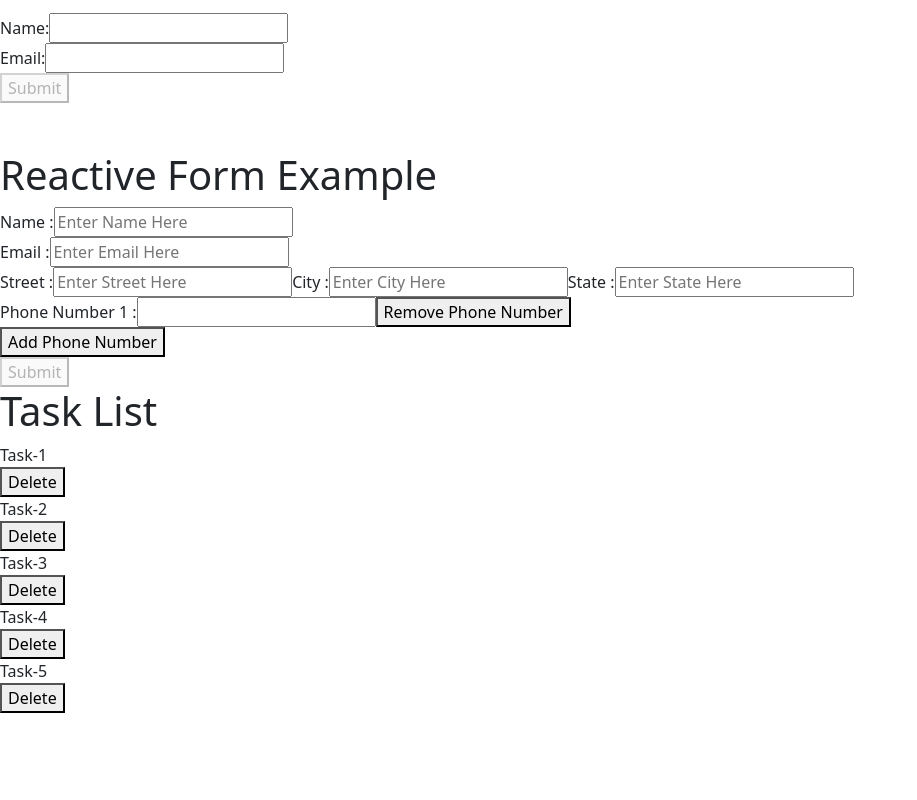
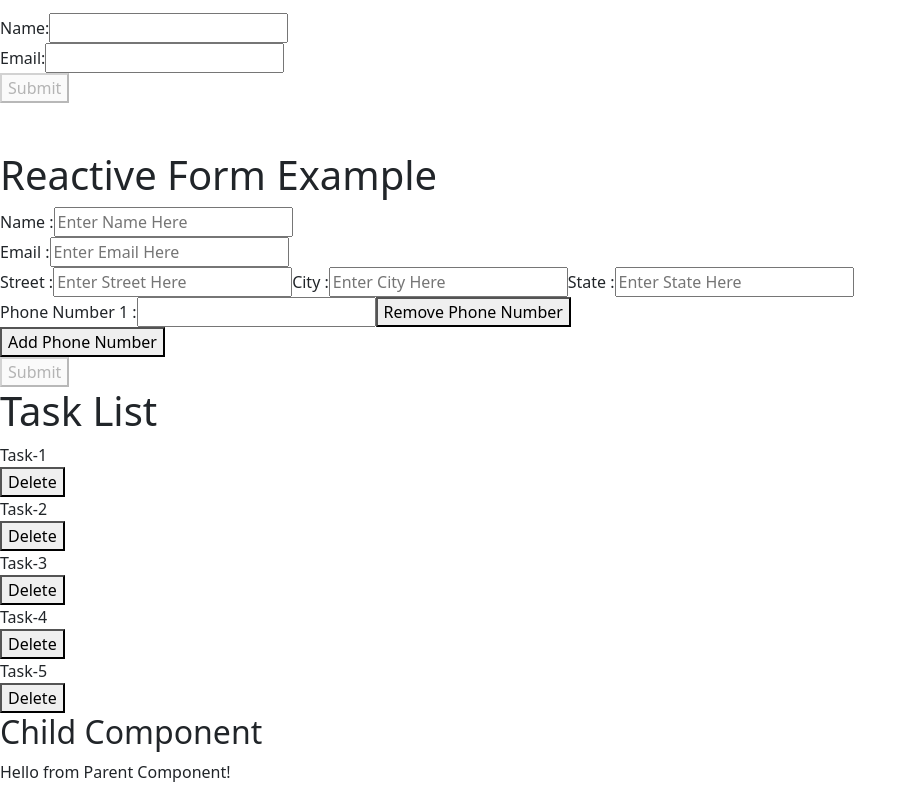
Before and after one commit to MufizVora/my-angular-app, an Angular app: page / in a window 1280 px wide. Shown: the part 9030-9830 px from the top of the page, without its empty margins (0-917 px from the left). Before the commit the page ends 9743 px from the top, so only its background shows below. Built offline with nearby package versions, Linux system fonts and the light colour scheme; no server answers.

Commit message:
initial-chnages

```diff
--- a/src/app/app.component.html
+++ b/src/app/app.component.html
@@ -19,3 +19,5 @@
     <h1>Task List</h1>
     <app-communication-component *ngFor="let t of tasks" [task]="t" (taskDeleted)="deleteTask(t)"></app-communication-component>
 </div>
+
+<app-child [childdata]="parentData"></app-child>
--- a/src/app/app.component.ts
+++ b/src/app/app.component.ts
@@ -3,14 +3,17 @@ import { Component } from '@angular/core';
 @Component({
   selector: 'app-root',
   templateUrl: './app.component.html',
-  styleUrls: ['./app.component.scss']
+  styleUrls: ['./app.component.scss'],
 })
 export class AppComponent {
   title = 'my-angular-app';
 
-  tasks : string[] = ['Task-1','Task-2','Task-3','Task-4','Task-5',];
+  // Data to pass to child component
+  parentData = 'Hello from Parent Component!';
 
-  deleteTask(task : string){
+  tasks: string[] = ['Task-1', 'Task-2', 'Task-3', 'Task-4', 'Task-5'];
+
+  deleteTask(task: string) {
     this.tasks = this.tasks.filter((t) => t !== task);
   }
 }
--- a/src/app/app.module.ts
+++ b/src/app/app.module.ts
@@ -3,7 +3,6 @@ import { BrowserModule } from '@angular/platform-browser';
 
 import { AppRoutingModule } from './app-routing.module';
 import { AppComponent } from './app.component';
-import { TestComponent } from './test/test.component';
 import { NotificationComponent } from './notification/notification.component';
 import { SignalComponent } from './signal/signal.component';
 import { EventComponent } from './event/event.component';
@@ -26,11 +25,11 @@ import { HttpClientModule } from '@angular/common/http';
 import { FormComponentComponent } from './form-component/form-component.component';
 import { ReactiveFormComponentComponent } from './reactive-form-component/reactive-form-component.component';
 import { CommunicationComponentComponent } from './communication-component/communication-component.component';
+import { ChildComponent } from './child/child.component';
 
 @NgModule({
   declarations: [
     AppComponent,
-    TestComponent,
     NotificationComponent,
     SignalComponent,
     EventComponent,
@@ -50,6 +49,7 @@ import { CommunicationComponentComponent } from './communication-component/commu
     FormComponentComponent,
     ReactiveFormComponentComponent,
     CommunicationComponentComponent,
+    ChildComponent,
   ],
   imports: [
     BrowserModule,
--- /dev/null
+++ b/src/app/child/child.component.html
@@ -0,0 +1,4 @@
+<div>
+    <h2>Child Component</h2>
+    <p>{{childdata}}</p>
+</div>
--- a/src/app/test/test.component.html
+++ /dev/null
@@ -1 +0,0 @@
-<p>test works!</p>
```
Also changed, not shown: src/app/child/child.component.ts (added, +10 -0 lines), src/app/test/test.component.ts (deleted, +0 -10 lines), src/app/child/child.component.scss (added), 1 other file (tests, documents, lock files or other folders).
